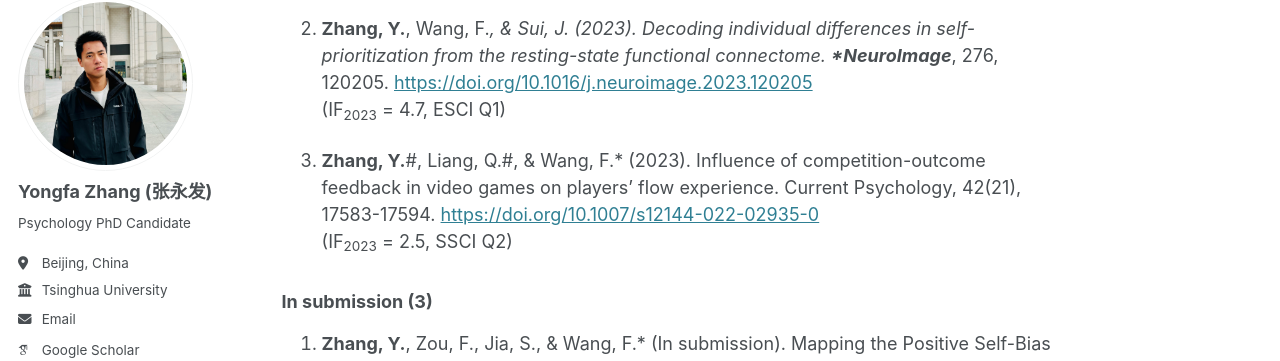
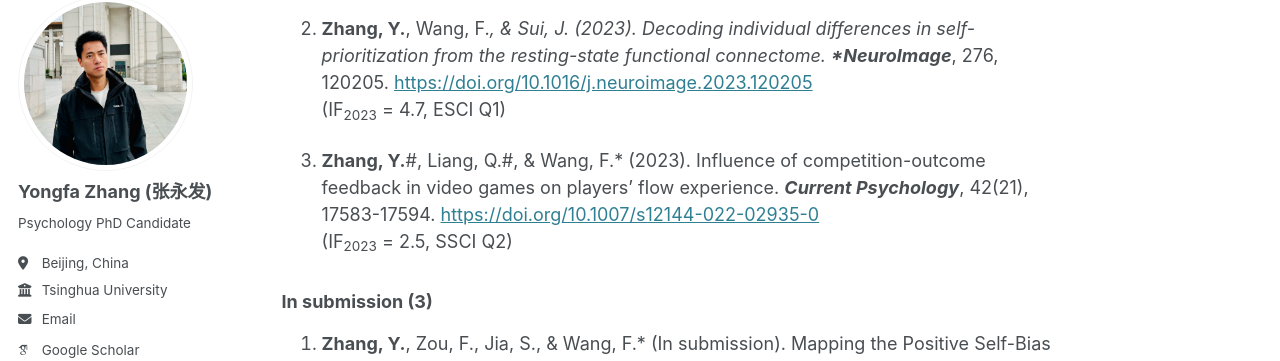
Before and after one commit to zyf09/zyf09.github.io, a Jekyll site: the page built from _pages/about.md, in a window 1280 px wide and 900 px high, scrolled down 1067 px. Shown: the part 110-471 px from the top of the window. Built offline with Jekyll 4.4.1, drawn with Linux system fonts in a browser that asks for light colours; some web fonts are replaced.

```diff
--- a/_pages/about.md
+++ b/_pages/about.md
@@ -43,7 +43,7 @@ Publications
 (IF<sub>2023</sub> = 4.7, ESCI Q1)
 <!-- > **Abstract**: Although the self has traditionally been viewed as a higher-order mental function by most theoretical frameworks, recent research advocates a fundamental self hypothesis -->
 
-3. **Zhang, Y.**#, Liang, Q.#, & Wang, F.* (2023). Influence of competition-outcome feedback in video games on players’ flow experience. Current Psychology, 42(21), 17583-17594. [https://doi.org/10.1007/s12144-022-02935-0](https://doi.org/10.1007/s12144-022-02935-0)
+3. **Zhang, Y.**#, Liang, Q.#, & Wang, F.* (2023). Influence of competition-outcome feedback in video games on players’ flow experience. ***Current Psychology***, 42(21), 17583-17594. [https://doi.org/10.1007/s12144-022-02935-0](https://doi.org/10.1007/s12144-022-02935-0)
 <!-- 📄[Download PDF]   -->
 (IF<sub>2023</sub> = 2.5, SSCI Q2)
 <!-- > **Abstract**: Although the self has traditionally been viewed as a higher-order mental function by most theoretical frameworks, recent research advocates a fundamental self hypothesis -->
```
